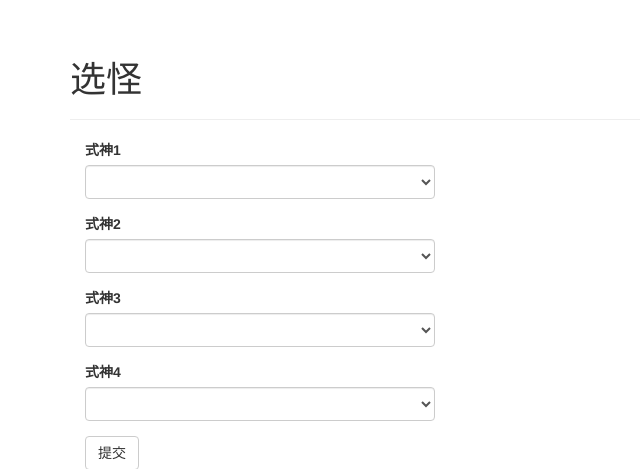
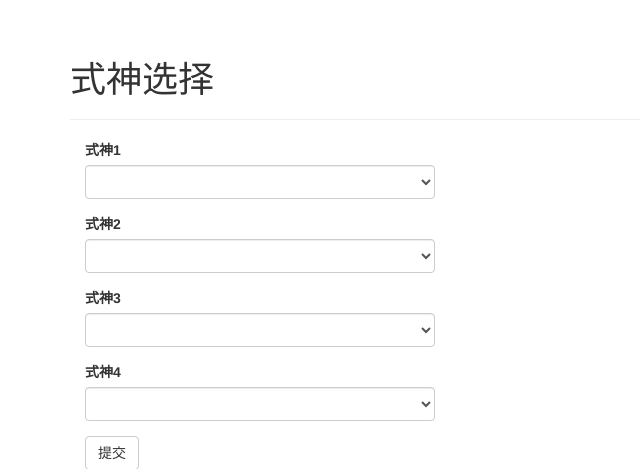
Before and after one commit to cittie/yysdata, a Flask app: page /reward_quest_query in a window 1280 px wide. Shown: the part 52-521 px from the top of the page, without its empty margins (0-640 px from the left). Run offline with Flask 2, Linux system fonts and the light colour scheme; data that the repository does not hold is empty; some libraries are stand-ins or nearby versions.

Commit message:
Add meta for pages.

```diff
--- a/app/templates/base.html
+++ b/app/templates/base.html
@@ -4,6 +4,8 @@
 
 {% block head %}
 {{ super() }}
+ <meta name="description" content="阴阳师手游数据查询"/>
+ <meta name="keywords" content="阴阳师, 手游, 悬赏任务, 式神, 关卡, 查询, 工具"/>
  <link rel="shortcut icon" href="{{ url_for('static', filename='favicon.ico') }}" type="image/x-icon">
  <link rel="icon" href="{{ url_for('static', filename='favicon.ico') }}" type="image/x-icon">
 {% endblock %}
--- a/app/templates/index.html
+++ b/app/templates/index.html
@@ -5,6 +5,7 @@
 {% block page_content %}
 
 <div class="index">
+    <p>测试阶段的简陋界面</p>
     <p>点上面，选功能</p>
 </div>
 
--- a/app/templates/mission_query.html
+++ b/app/templates/mission_query.html
@@ -1,7 +1,7 @@
 {% extends "base.html" %}
 {% import "bootstrap/wtf.html" as wtf %}
 
-{% block title %}选关{% endblock %}
+{% block title %}关卡选择{% endblock %}
 
 {% block page_content %}
 
--- a/app/templates/mission_query_result.html
+++ b/app/templates/mission_query_result.html
@@ -1,6 +1,6 @@
 {% extends "base.html" %}
 
-{% block title %}结果{% endblock %}
+{% block title %}关卡查询结果{% endblock %}
 
 {% block page_content %}
 
--- a/app/templates/reward_quest_query.html
+++ b/app/templates/reward_quest_query.html
@@ -1,11 +1,11 @@
 {% extends "base.html" %}
 {% import "bootstrap/wtf.html" as wtf %}
 
-{% block title %}选怪{% endblock %}
+{% block title %}式神选择{% endblock %}
 
 {% block page_content %}
 <div class="page-header">
-    <h1>选怪</h1>
+    <h1>式神选择</h1>
 </div>
 <div class="col-md-4">
     {{ wtf.quick_form(form) }}
--- a/app/templates/reward_quest_query_result.html
+++ b/app/templates/reward_quest_query_result.html
@@ -6,7 +6,7 @@
 
 {% if common_missions %}
 <div class="mission">
-    <h2>重合关卡:</h2>
+    <h1>重合关卡:</h1>
 
     <p>关卡名/式神种类
     {% for mission_detail in common_missions %}
@@ -20,7 +20,7 @@
 {% if mission_data %}
 <div class="shikigami">
     {% for data in mission_data %}
-        <h2>{{data[0].name}}</h2>
+        <h1>{{data[0].name}}</h1>
 
         {% if data[1] %}
         <p>可用关卡/数量：
--- a/app/templates/shikigami_query.html
+++ b/app/templates/shikigami_query.html
@@ -6,7 +6,7 @@
 {% block page_content %}
 
 <div class="page-header">
-    <h1>选式神</h1>
+    <h1>式神选择</h1>
 </div>
 <div class="col-md-4">
     {{ wtf.quick_form(form) }}
```
Also changed, not shown: app/templates/shikigami_query_result.html (+4 -4 lines).
